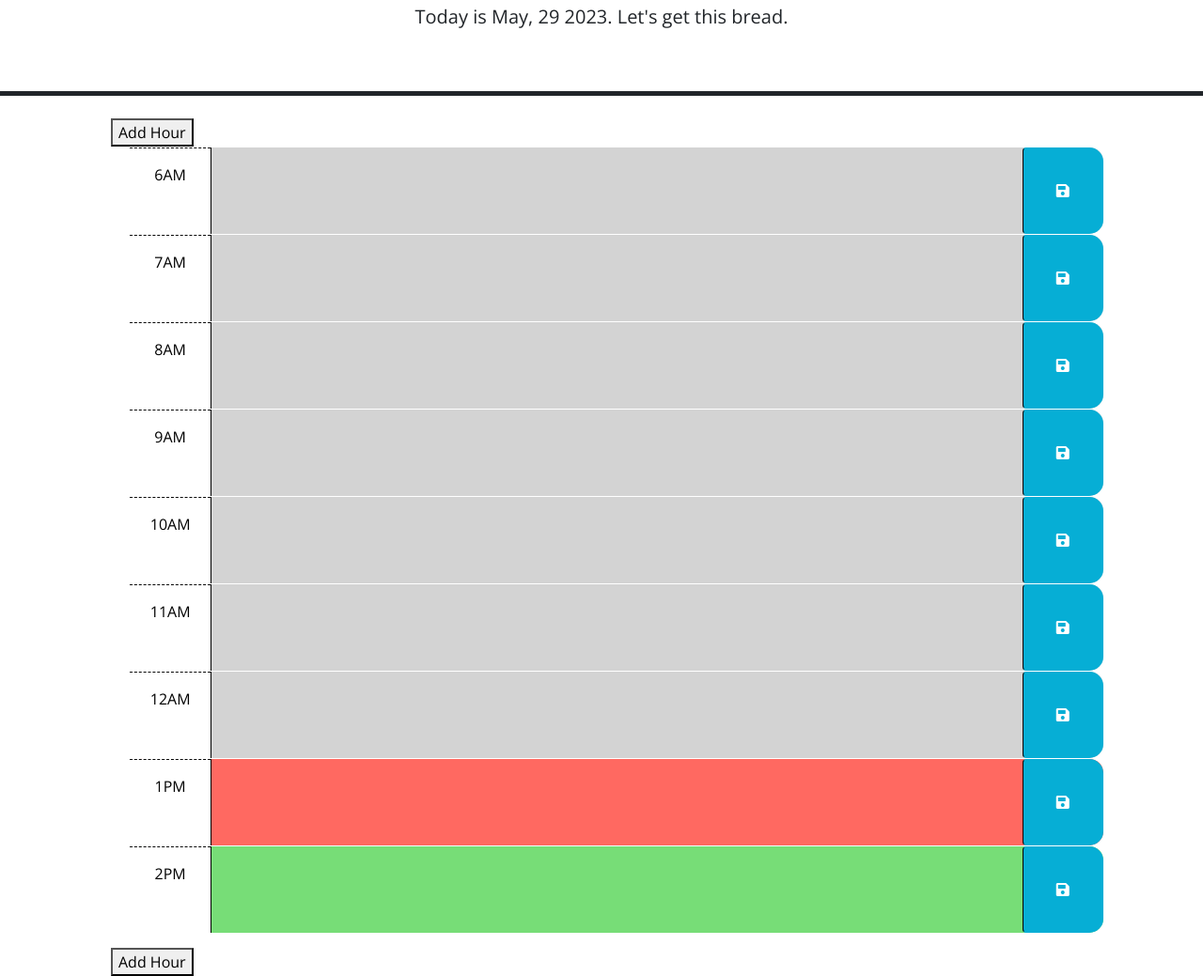
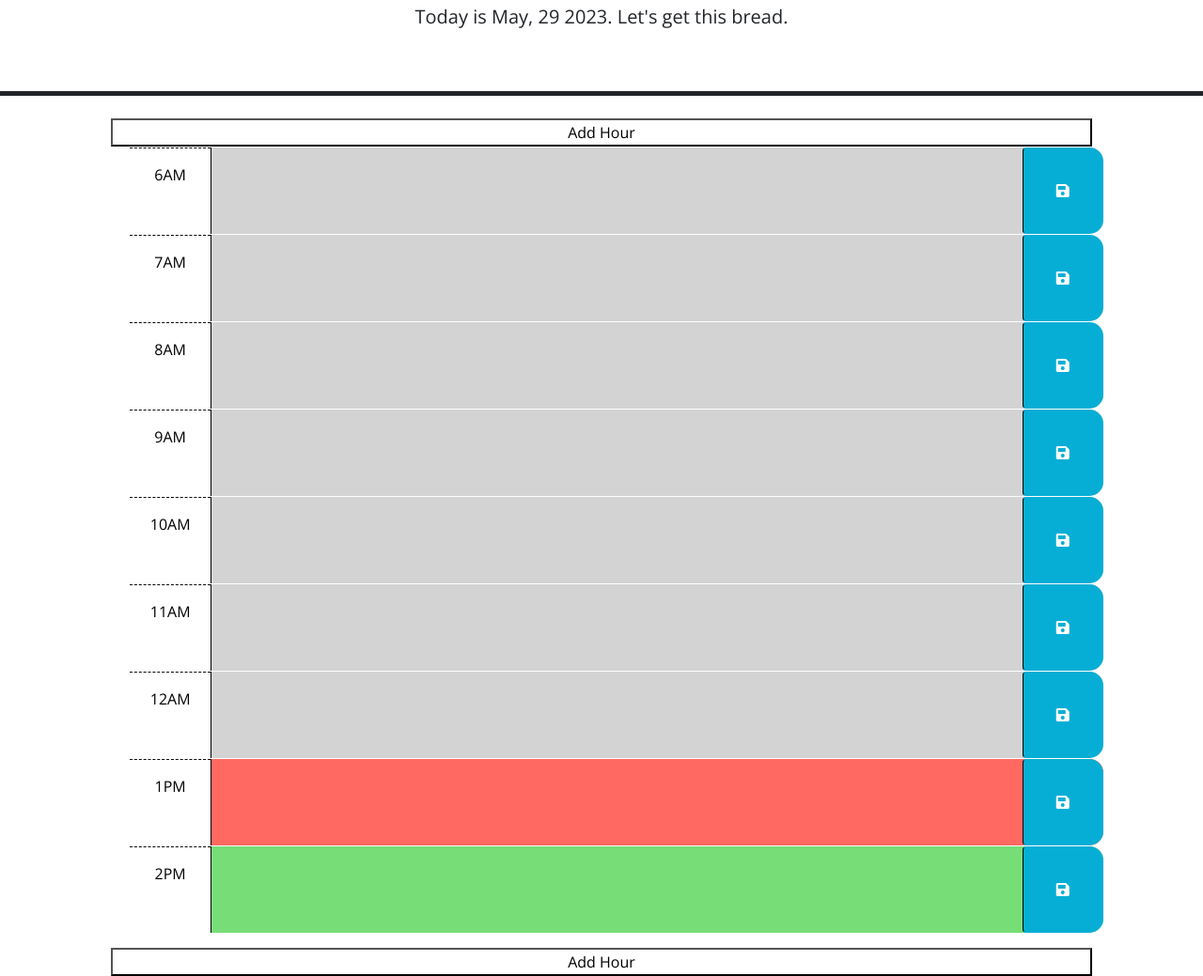
Before and after one commit to 1willcobb/Work_Day_Scheduler, a plain HTML site: page index.html in a window 1280 px wide. Shown: the part 176-1215 px from the top of the page at 94% size. Drawn offline with nearby package versions, Linux system fonts and the light colour scheme.

Commit message:
finished, unstyled

```diff
--- a/Assets/style.css
+++ b/Assets/style.css
@@ -10,6 +10,10 @@ textarea {
   color: #000000;
   border-left: 1px solid black;
   padding: 10px;
+}
+
+button {
+  background-color: transparent;
 }
 
 .description {
--- a/index.html
+++ b/index.html
@@ -35,9 +35,9 @@
       <p id="currentDay" class="lead"></p>
     </header>
     <div class="container-lg px-5">
-      <button id="prepend_hour">Add Hour</button>
+      <button id="prepend_hour" class="container-lg center">Add Hour</button>
       <ul id="timeblocks"></ul>
-      <button id="append_hour">Add Hour</button>
+      <button id="append_hour" class="container-lg center">Add Hour</button>
     </div>
 
     <script src="./Assets/script.js"></script>
```
Also changed, not shown: Assets/script.js (+0 -19 lines), Assets/05-third-party-apis-homework-demo.gif (deleted), Assets/Screenshot 2023-05-29 at 6.50.33 AM.png (added), 1 other file.
